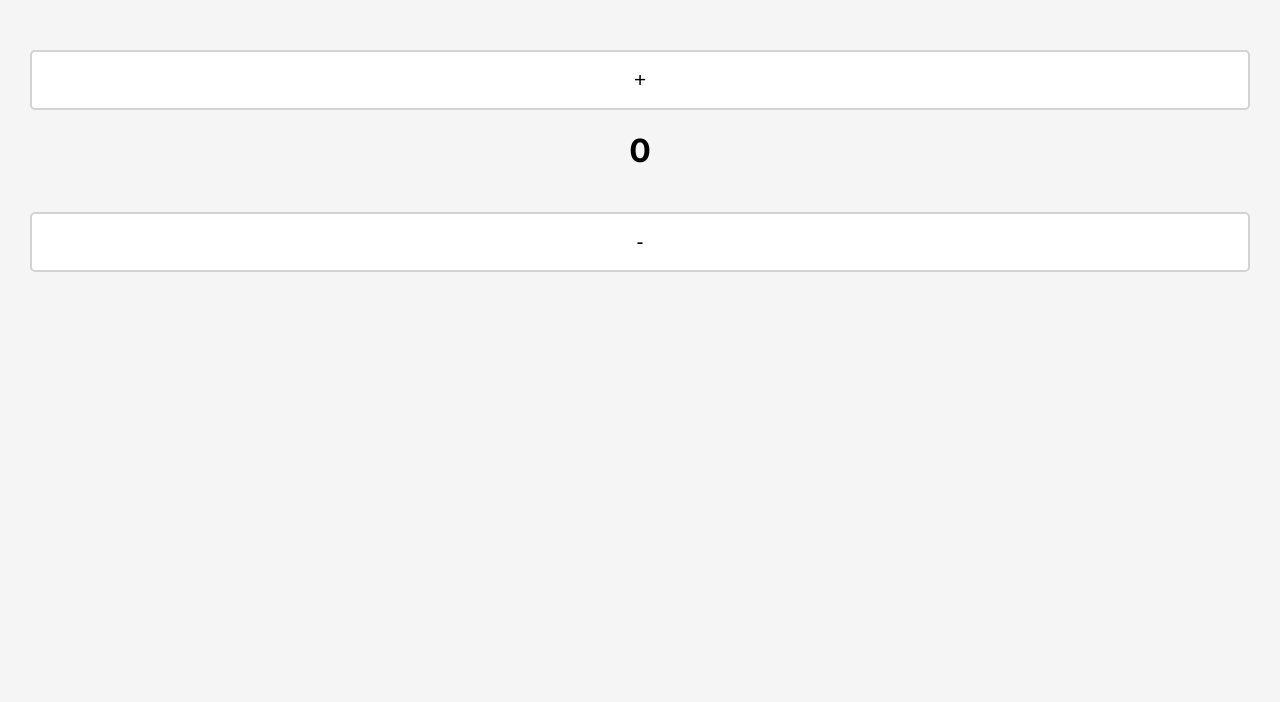
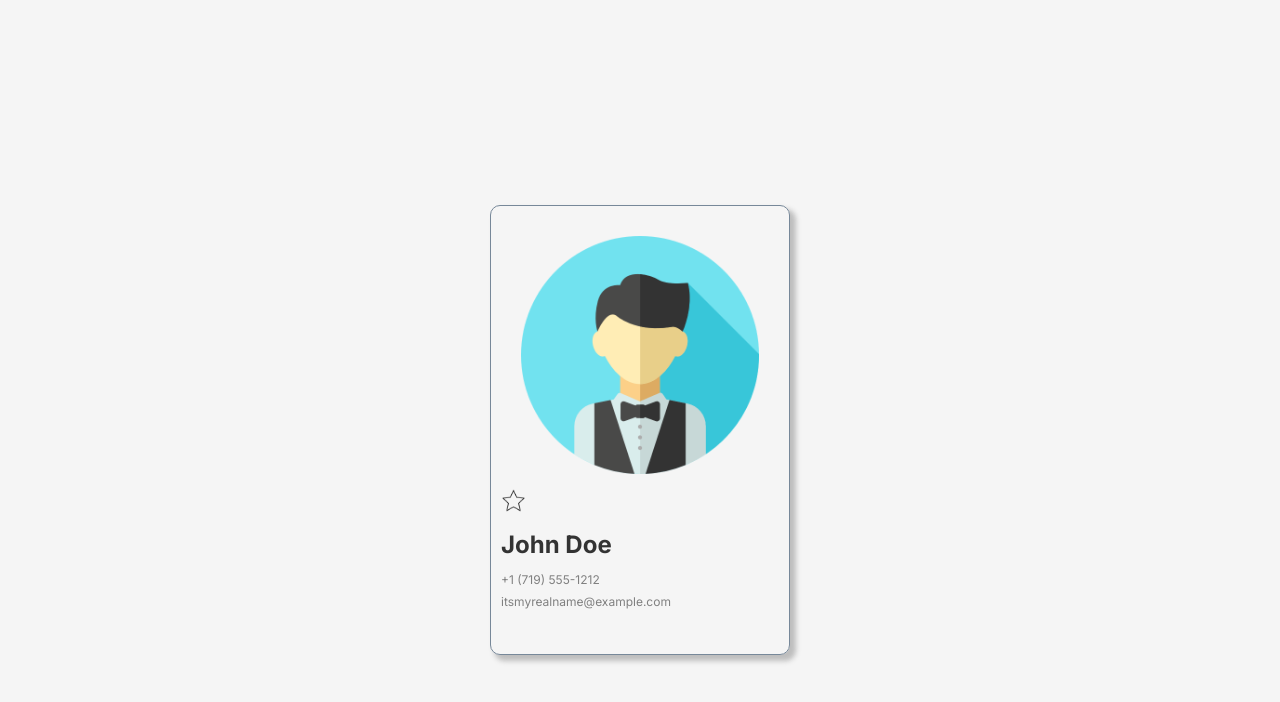
Before and after one commit to Arafat-alim/react-from-scratch, a React (Create React App) app in the folder react-official-fundamentals/: page / in a window 1280 px wide. Shown: the top 702 px of the page. Built offline with nearby package versions, Linux system fonts and the light colour scheme.

Commit message:
Setting state from child component.

```diff
--- a/react-official-fundamentals/src/App.js
+++ b/react-official-fundamentals/src/App.js
@@ -1,24 +1,26 @@
 import React from "react";
 import { useState } from "react";
+import ComplexStateObject from "./components/ComplexStateObject";
 // import ComplexStateObject from "./components/ComplexStateObject";
-import Count from "./components/Count";
+// import Count from "./components/Count";
 
 function App() {
   //! creating a state for count
-  const [count, setCount] = useState(0);
+  // const [count, setCount] = useState(0);
 
   //creating an handler
-  function addCount() {
-    setCount((prevCount) => prevCount + 1);
-  }
-  function subCount() {
-    setCount((prevCount) => prevCount - 1);
-  }
+  // function addCount() {
+  //   setCount((prevCount) => prevCount + 1);
+  // }
+  // function subCount() {
+  //   setCount((prevCount) => prevCount - 1);
+  // }
   return (
     <div className="container">
-      <button onClick={addCount}>+</button>
+      {/* <button onClick={addCount}>+</button>
       <Count count={count} />
-      <button onClick={subCount}>-</button>
+      <button onClick={subCount}>-</button> */}
+      <ComplexStateObject />
     </div>
   );
 }
--- a/react-official-fundamentals/src/components/ComplexStateObject.jsx
+++ b/react-official-fundamentals/src/components/ComplexStateObject.jsx
@@ -1,7 +1,6 @@
 import React, { useState } from "react";
 import user from "../images/user.png";
-import starEmpty from "../images/star-empty.png";
-import starFilled from "../images/star-filled.png";
+import Star from "./Star";
 
 export default function ComplexStateObject() {
   //! creating state
@@ -26,12 +25,7 @@ export default function ComplexStateObject() {
       <article className="card">
         <img src={user} alt="images" className="card--logo" />
         <div className="card--info">
-          <img
-            src={contact.isFavorite ? starFilled : starEmpty}
-            alt="fav-logo"
-            className="card--favourite"
-            onClick={toggleFavorite}
-          />
+          <Star toggleFavorite={toggleFavorite} isFilled={contact.isFavorite} />
           <h2 className="card--name">
             {contact.firstName} {contact.lastName}
           </h2>
--- /dev/null
+++ b/react-official-fundamentals/src/components/Star.jsx
@@ -0,0 +1,14 @@
+import React from "react";
+import starEmpty from "../images/star-empty.png";
+import starFilled from "../images/star-filled.png";
+
+export default function Star({ toggleFavorite, isFilled }) {
+  return (
+    <img
+      src={isFilled ? starFilled : starEmpty}
+      alt="fav-logo"
+      className="card--favourite"
+      onClick={toggleFavorite}
+    />
+  );
+}
```
